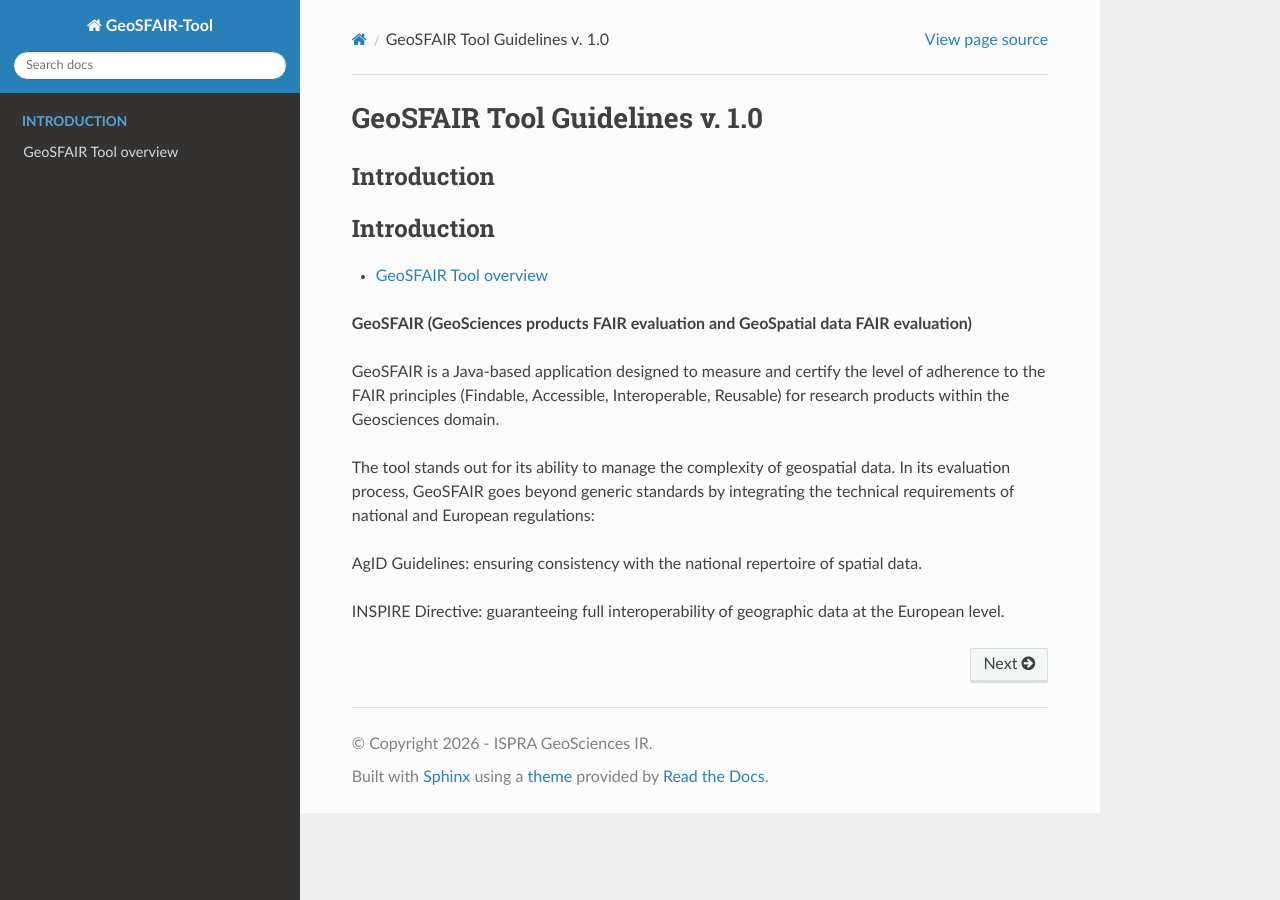
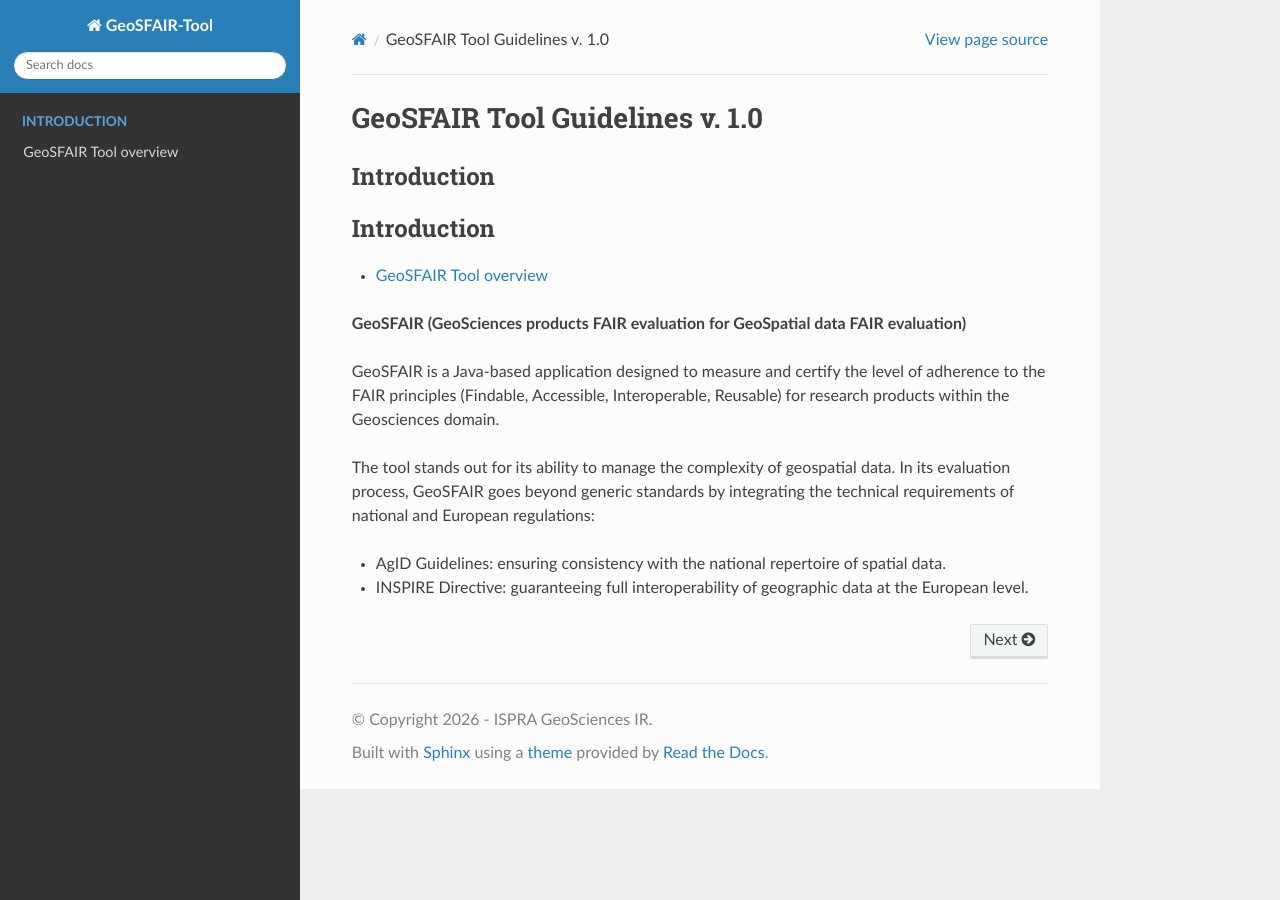
Before and after one commit to CipoCar/GeoSFAIR-Tool, a Sphinx documentation site: the page built from docs/index.rst, in a window 1280 px wide. Built offline with Sphinx 7.4.7 and the Read the Docs theme 3.1.0, drawn with Linux system fonts in a browser that asks for light colours; pages that are not in the unit, such as notebooks, are missing from menus.

Commit message:
Update index.rst

```diff
--- a/docs/index.rst
+++ b/docs/index.rst
@@ -9,8 +9,8 @@
    :caption: Introduction
 
    Tool overview
-   What it Evaluates
-   FAIR Matrix Used:
+   What it evaluates
+   FAIR Matrix used:
    Metadata
    Dataset
    Vocabularies
@@ -20,12 +20,12 @@
 .. meta::
    :description lang=en: Automate building, versioning, and hosting of your technical documentation continuously on Read the Docs.
 
-**GeoSFAIR (GeoSciences products FAIR evaluation and GeoSpatial data FAIR evaluation)**
+**GeoSFAIR (GeoSciences products FAIR evaluation for GeoSpatial data FAIR evaluation)**
 
 GeoSFAIR is a Java-based application designed to measure and certify the level of adherence to the FAIR principles (Findable, Accessible, Interoperable, Reusable) for research products within the Geosciences domain.
 
 The tool stands out for its ability to manage the complexity of geospatial data. In its evaluation process, GeoSFAIR goes beyond generic standards by integrating the technical requirements of national and European regulations:
 
-AgID Guidelines: ensuring consistency with the national repertoire of spatial data.
+- AgID Guidelines: ensuring consistency with the national repertoire of spatial data.
 
-INSPIRE Directive: guaranteeing full interoperability of geographic data at the European level.
+- INSPIRE Directive: guaranteeing full interoperability of geographic data at the European level.
```
